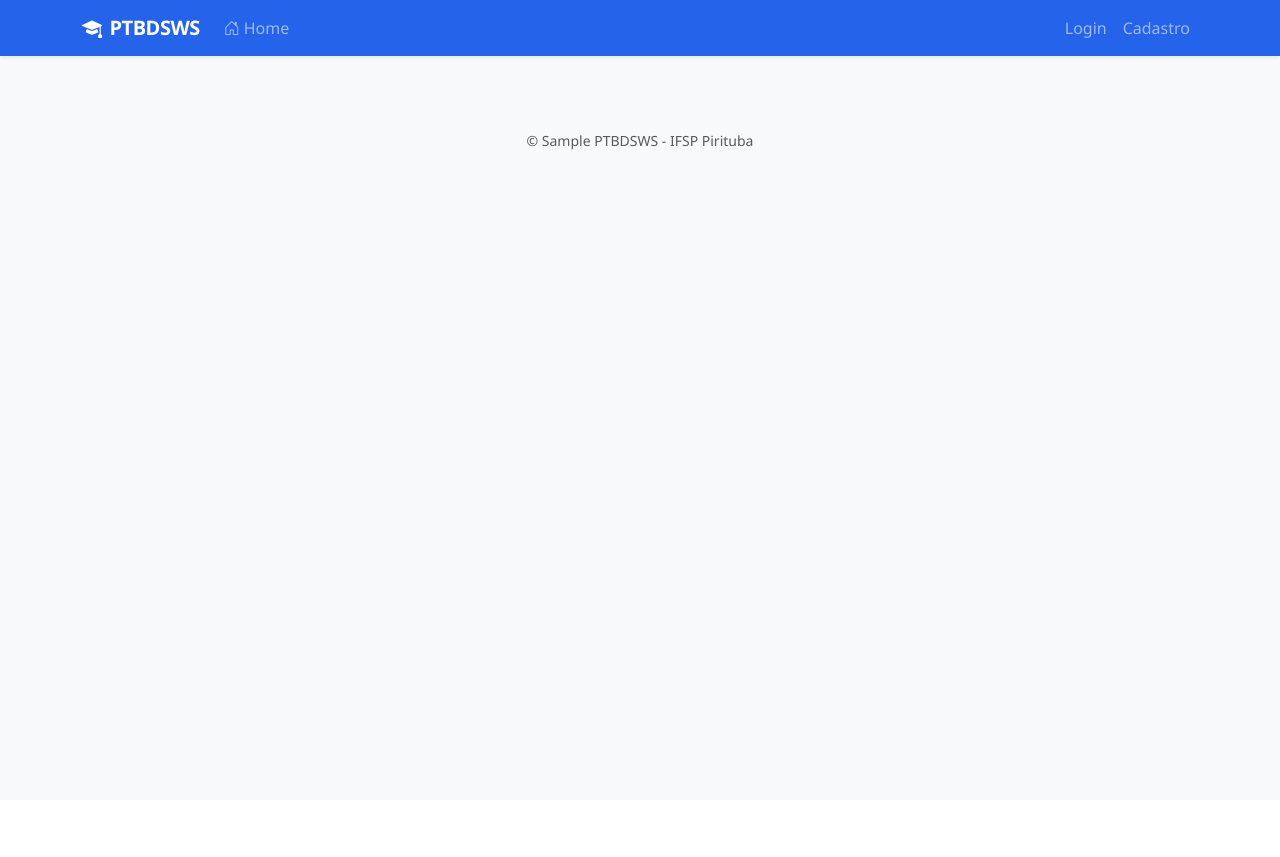
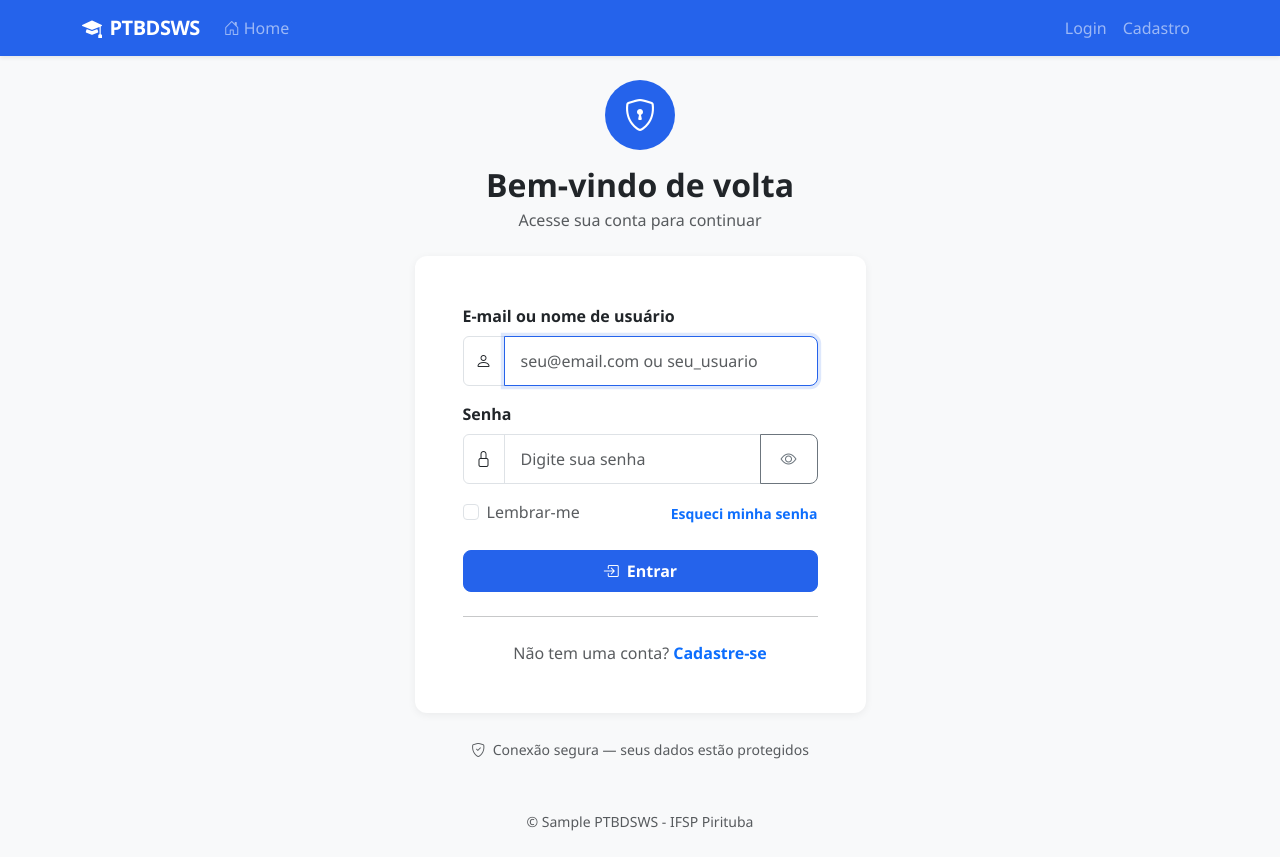
Before and after one commit to brondileticia/devweb-servidor-flask, a Python web app: template app/templates/login.html in a window 1280 px wide. Before the commit the page ends 150 px from the top, so only its background shows below. Run offline with Jinja, Linux system fonts and the light colour scheme; the template is opened without the code that fills it: most values are stand-ins (such as "Sample title", 1, 10 or a date in 2020); some libraries are stand-ins or nearby versions.

Commit message:
update: melhorias no visual

```diff
--- a/app/templates/login.html
+++ b/app/templates/login.html
@@ -1,96 +1,125 @@
 {% extends "base.html" %}
 
-{% block title %}PTBDSWS - Login{% endblock %}
+{% block title %}Login — PTBDSWS{% endblock %}
 
-{% block page_content %}
-<div class="page-header">
-    <h1>Login</h1>
+{% block content %}
+<div class="row justify-content-center align-items-center" style="min-height: 70vh;">
+    <div class="col-md-6 col-lg-5">
+
+        {# Logo/Ícone #}
+        <div class="text-center mb-4">
+            <div class="d-inline-flex align-items-center justify-content-center bg-primary text-white rounded-circle mb-3"
+                 style="width: 70px; height: 70px;">
+                <i class="bi bi-shield-lock" style="font-size: 2rem;"></i>
+            </div>
+            <h2 class="fw-bold mb-1">Bem-vindo de volta</h2>
+            <p class="text-muted">Acesse sua conta para continuar</p>
         </div>
 
-<div class="row">
-    <div class="col-md-6 col-md-offset-3">
-        {# Formulário de Login #}
-        <div class="panel panel-primary">
-            <div class="panel-heading">
-                <h3 class="panel-title">
-                    <span class="glyphicon glyphicon-log-in"></span>
-                    Login
-                </h3>
-            </div>
-            <div class="panel-body">
-                <form method="POST" action="/login">
-                    <div class="form-group">
-                        <label for="usuario">
-                            <span class="glyphicon glyphicon-user"></span>
-                            Usuário ou e-mail
+        {# Card do Formulário #}
+        <div class="card">
+            <div class="card-body p-4 p-md-5">
+                <form method="POST" action="{{ url_for('auth.login') }}" novalidate>
+
+                    {# Campo: Email ou Username #}
+                    <div class="mb-3">
+                        <label for="identificador" class="form-label fw-semibold">
+                            E-mail ou nome de usuário
                         </label>
+                        <div class="input-group">
+                            <span class="input-group-text bg-white">
+                                <i class="bi bi-person"></i>
+                            </span>
                             <input type="text"
-                               class="form-control input-lg"
-                               id="usuario"
-                               name="usuario"
-                               placeholder="Digite seu usuário ou email"
+                                   class="form-control"
+                                   id="identificador"
+                                   name="identificador"
+                                   placeholder="seu@email.com ou seu_usuario"
                                    required
                                    autofocus>
                         </div>
+                    </div>
 
-                    <div class="form-group">
-                        <label for="senha">
-                            <span class="glyphicon glyphicon-lock"></span>
-                            Informe a sua senha
-                        </label>
+                    {# Campo: Senha #}
+                    <div class="mb-3">
+                        <label for="senha" class="form-label fw-semibold">Senha</label>
+                        <div class="input-group">
+                            <span class="input-group-text bg-white">
+                                <i class="bi bi-lock"></i>
+                            </span>
                             <input type="password"
-                               class="form-control input-lg"
+                                   class="form-control"
                                    id="senha"
                                    name="senha"
                                    placeholder="Digite sua senha"
                                    required>
+                            <button class="btn btn-outline-secondary"
+                                    type="button"
+                                    id="toggleSenha"
+                                    title="Mostrar/ocultar senha">
+                                <i class="bi bi-eye" id="iconeOlho"></i>
+                            </button>
+                        </div>
                     </div>
 
-                    <div class="checkbox">
-                        <label>
-                            <input type="checkbox" name="lembrar"> Lembrar-me
+                    {# Lembrar-me + Esqueci senha #}
+                    <div class="d-flex justify-content-between align-items-center mb-4">
+                        <div class="form-check">
+                            <input class="form-check-input" type="checkbox" id="lembrar" name="lembrar">
+                            <label class="form-check-label text-muted" for="lembrar">
+                                Lembrar-me
                             </label>
                         </div>
+                        <a href="{{ url_for('auth.esqueci_senha') }}" class="text-decoration-none small fw-semibold">
+                            Esqueci minha senha
+                        </a>
+                    </div>
 
-                    <button type="submit" class="btn btn-primary btn-lg btn-block">
-                        <span class="glyphicon glyphicon-send"></span> Enviar
+                    {# Botão de submit #}
+                    <button type="submit" class="btn btn-primary w-100 py-2 fw-semibold">
+                        <i class="bi bi-box-arrow-in-right me-2"></i>Entrar
                     </button>
                 </form>
 
-                <hr>
+                <hr class="my-4">
 
-                <div class="text-center">
-                    <p class="text-muted">Credenciais de teste:</p>
-                    <p><strong>Usuário:</strong> admin<br>
-                    <strong>Senha:</strong> 123456</p>
-                </div>
+                {# Link para cadastro #}
+                <p class="text-center text-muted mb-0">
+                    Não tem uma conta?
+                    <a href="{{ url_for('auth.cadastro') }}" class="fw-semibold text-decoration-none">
+                        Cadastre-se
+                    </a>
+                </p>
             </div>
         </div>
 
-        {# Data e hora #}
-        <div class="panel panel-success">
-            <div class="panel-heading">
-                <h3 class="panel-title">
-                    <span class="glyphicon glyphicon-time"></span>
-                    Data e Hora
-                </h3>
-            </div>
-            <div class="panel-body text-center">
-                <p><strong>The local date and time is:</strong></p>
-                <p class="text-success lead">
-                    {{ moment(current_time).format('LLLL') }}
-                </p>
-                <p>That was {{ moment(current_time).fromNow(refresh=True) }}.</p>
-            </div>
-        </div>
-
-        {# Link para voltar #}
-        <div class="text-center">
-            <a href="/" class="btn btn-default">
-                <span class="glyphicon glyphicon-arrow-left"></span>
-                Voltar para Home
-            </a>
+        {# Informações de segurança #}
+        <div class="text-center mt-4">
+            <small class="text-muted">
+                <i class="bi bi-shield-check me-1"></i>
+                Conexão segura — seus dados estão protegidos
+            </small>
         </div>
     </div>
 </div>
 {% endblock %}
+
+{% block scripts %}
+<script>
+    // Toggle de senha (mostrar/ocultar)
+    document.getElementById('toggleSenha').addEventListener('click', function() {
+        const input = document.getElementById('senha');
+        const icone = document.getElementById('iconeOlho');
+
+        if (input.type === 'password') {
+            input.type = 'text';
+            icone.classList.remove('bi-eye');
+            icone.classList.add('bi-eye-slash');
+        } else {
+            input.type = 'password';
+            icone.classList.remove('bi-eye-slash');
+            icone.classList.add('bi-eye');
+        }
+    });
+</script>
+{% endblock %}
```
Lines whose indentation alone changed are shown as unchanged.
